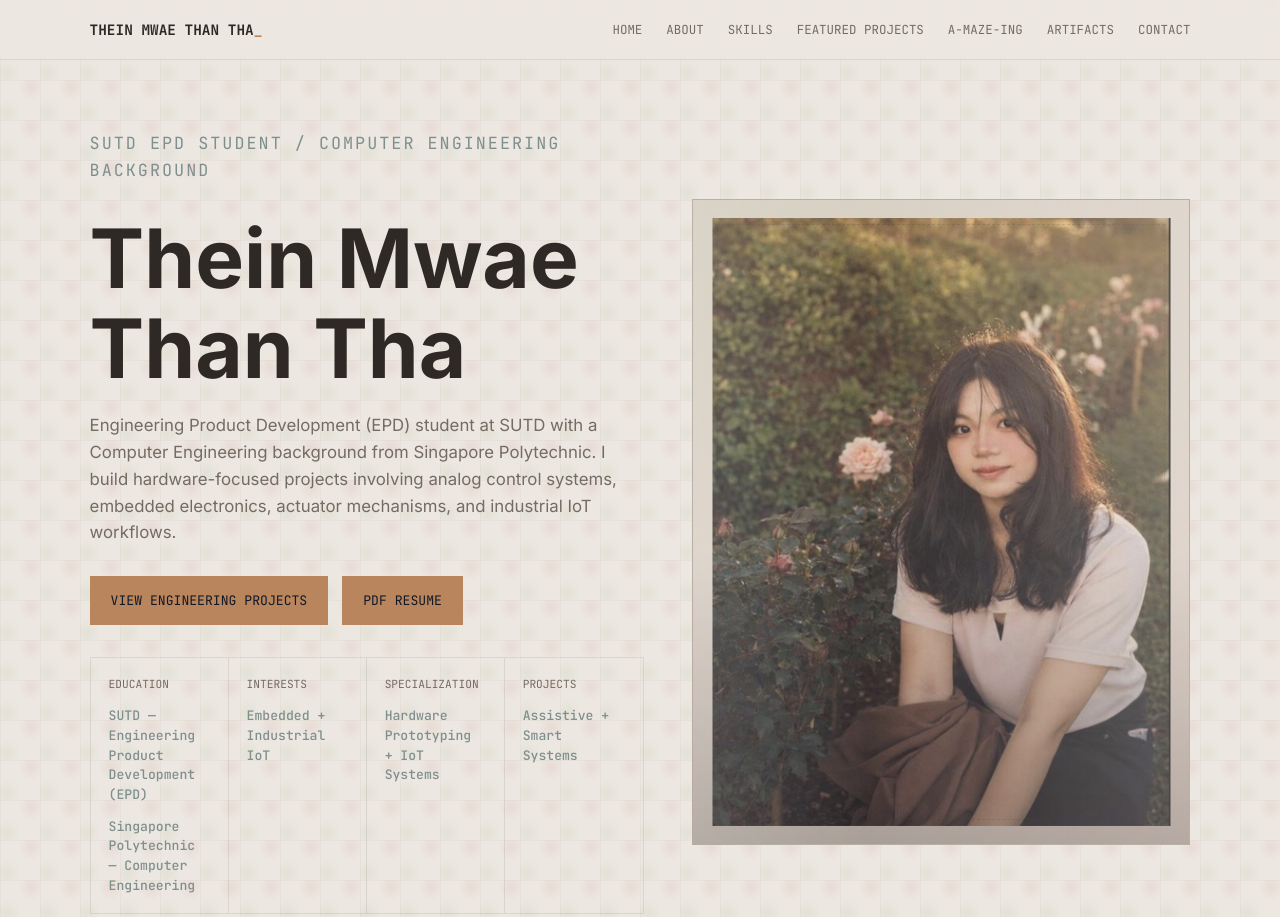
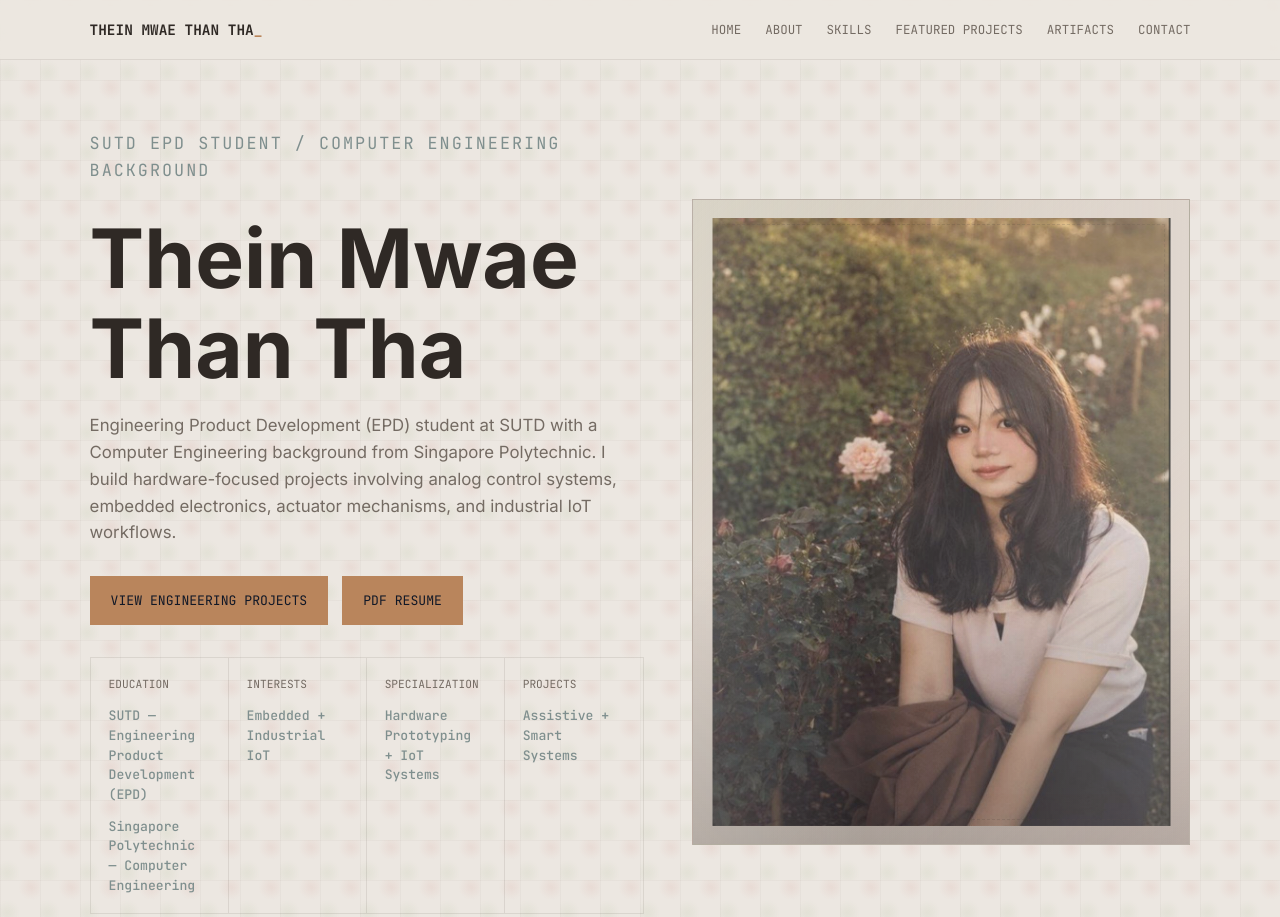
Before and after one commit to theinmwae1234-creator/portfoliothein, a plain HTML site: page index.html in a window 1280 px wide. Shown: the top 917 px of the page. Drawn offline with Linux system fonts and the light colour scheme.

Commit message:
Update index.html

```diff
--- a/index.html
+++ b/index.html
@@ -1084,7 +1084,6 @@
             <a href="#about">ABOUT</a>
             <a href="#skills">SKILLS</a>
             <a href="#liftoff">FEATURED PROJECTS</a>
-            <a href="#amazing">A-MAZE-ING</a>
             <a href="#artifacts">ARTIFACTS</a>
             <a href="#contact">CONTACT</a>
         </div>
```
